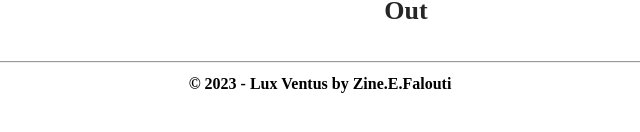
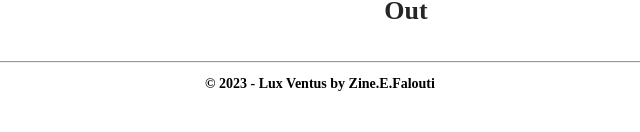
Before and after one commit to nino-nik/satesto, a plain HTML site: page index.html in a window 1280 px wide. Shown: the part 3990-4122 px from the top of the page, 320-960 px from the left. Drawn offline with Linux system fonts and the light colour scheme.

Commit message:
Update style.css

```diff
--- a/style.css
+++ b/style.css
@@ -176,15 +176,14 @@ h6 {
   border-radius: 15px;
 }
 
-.footer-p{
+.footer-p {
   text-align: center;
+  font-weight: 700;
+  font-size: 14px;
+  line-height: 21px;
   margin: 10px auto;
-  width: 413px;
-  height: 24px;
-  font-weight: 700;
-  size: 14px;
-  line-height: 21px;
-  }
+}
+
 .latest-trends-image{
   background-image: url(assets/images/latest-trends.png);
   background-position: center;
```
